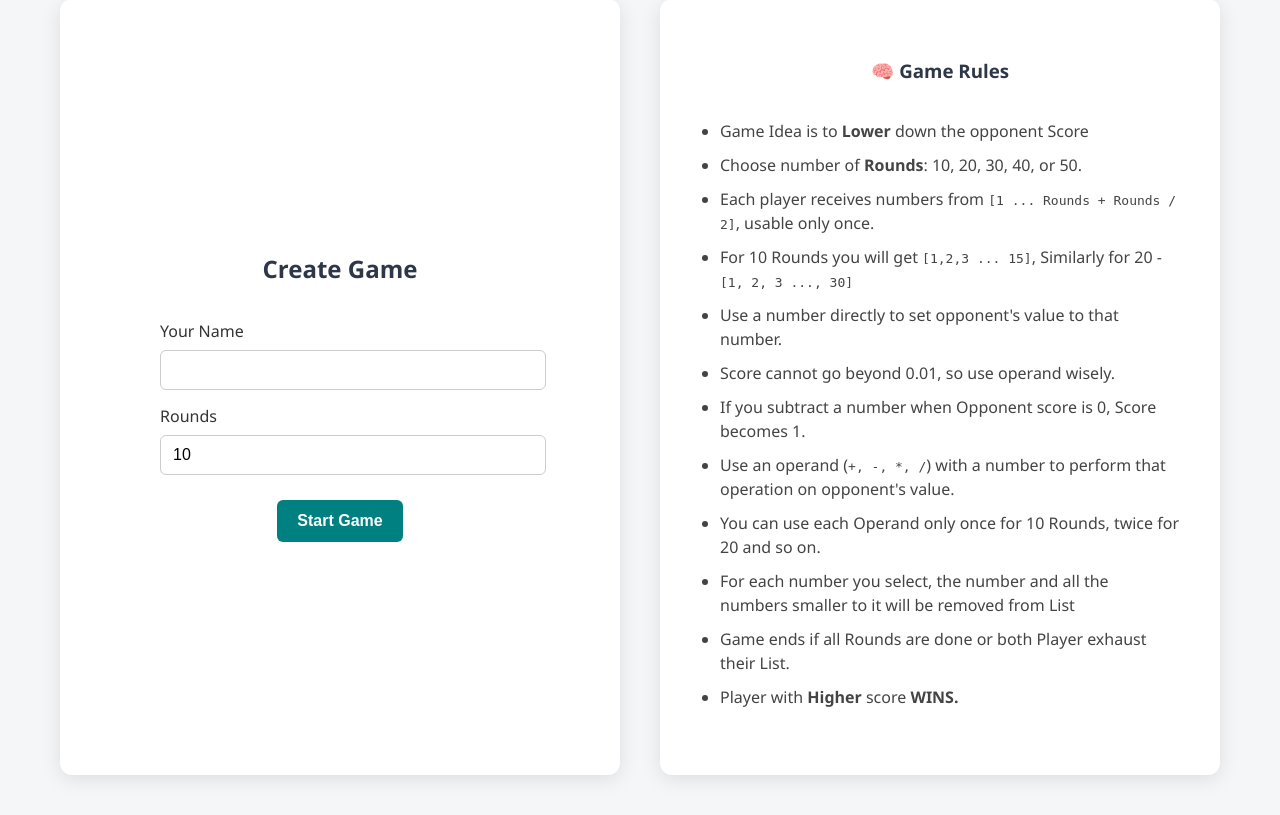
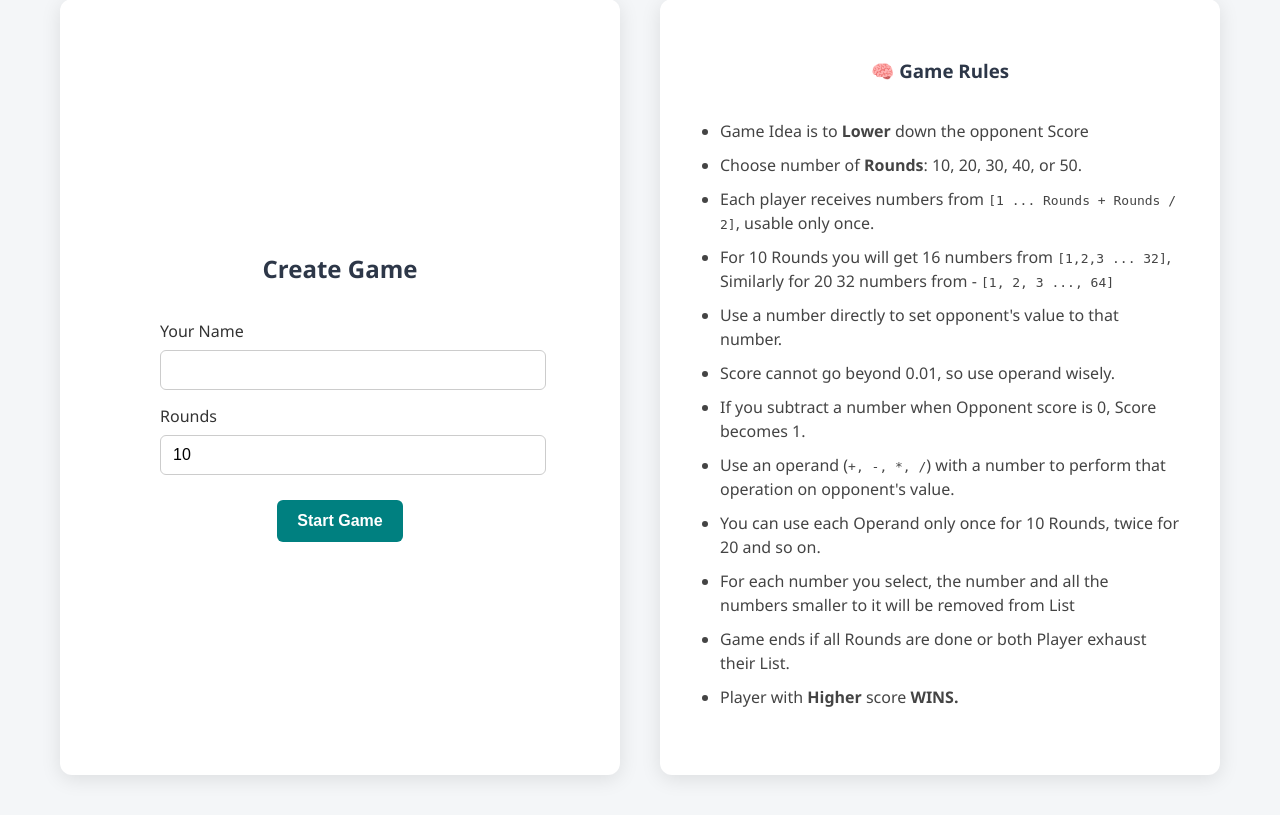
Before and after one commit to broyogesh88/number-game, a Django app: page / in a window 1280 px wide. Shown: the part 139-954 px from the top of the page. Run offline with Django 4.2, Linux system fonts and the light colour scheme.

Commit message:
Update create.html

```diff
--- a/game/templates/game/create.html
+++ b/game/templates/game/create.html
@@ -144,7 +144,7 @@
         <li>Game Idea is to <strong>Lower</strong> down the opponent Score</li>
         <li>Choose number of <strong>Rounds</strong>: 10, 20, 30, 40, or 50.</li>
         <li>Each player receives numbers from <code>[1 ... Rounds + Rounds / 2]</code>, usable only once.</li>
-        <li>For 10 Rounds you will get <code>[1,2,3 ... 15]</code>, Similarly for 20 - <code>[1, 2, 3 ..., 30]</code></li>
+        <li>For 10 Rounds you will get 16 numbers from <code>[1,2,3 ... 32]</code>, Similarly for 20 32 numbers from - <code>[1, 2, 3 ..., 64]</code></li>
         <li>Use a number directly to set opponent's value to that number.</li>
         <li>Score cannot go beyond 0.01, so use operand wisely.</li>
         <li>If you subtract a number when Opponent score is 0, Score becomes 1.</li>
```
